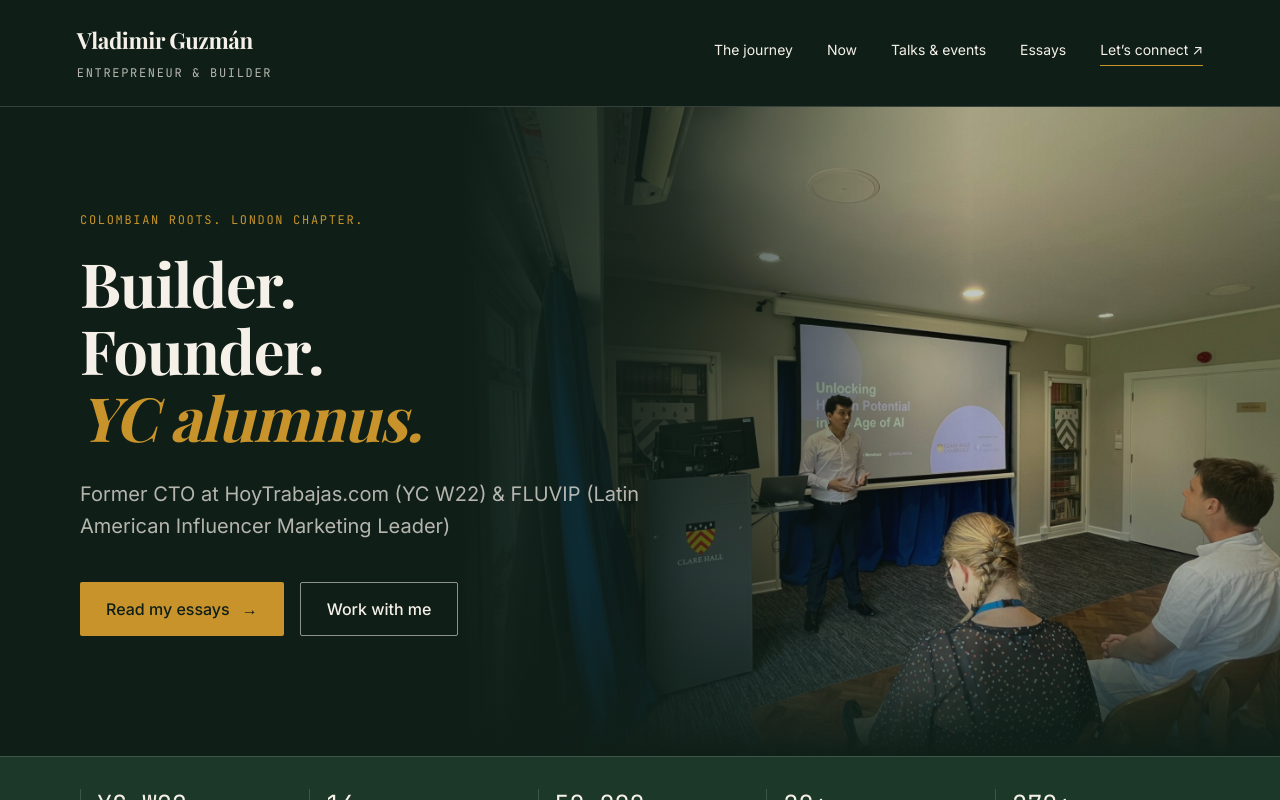
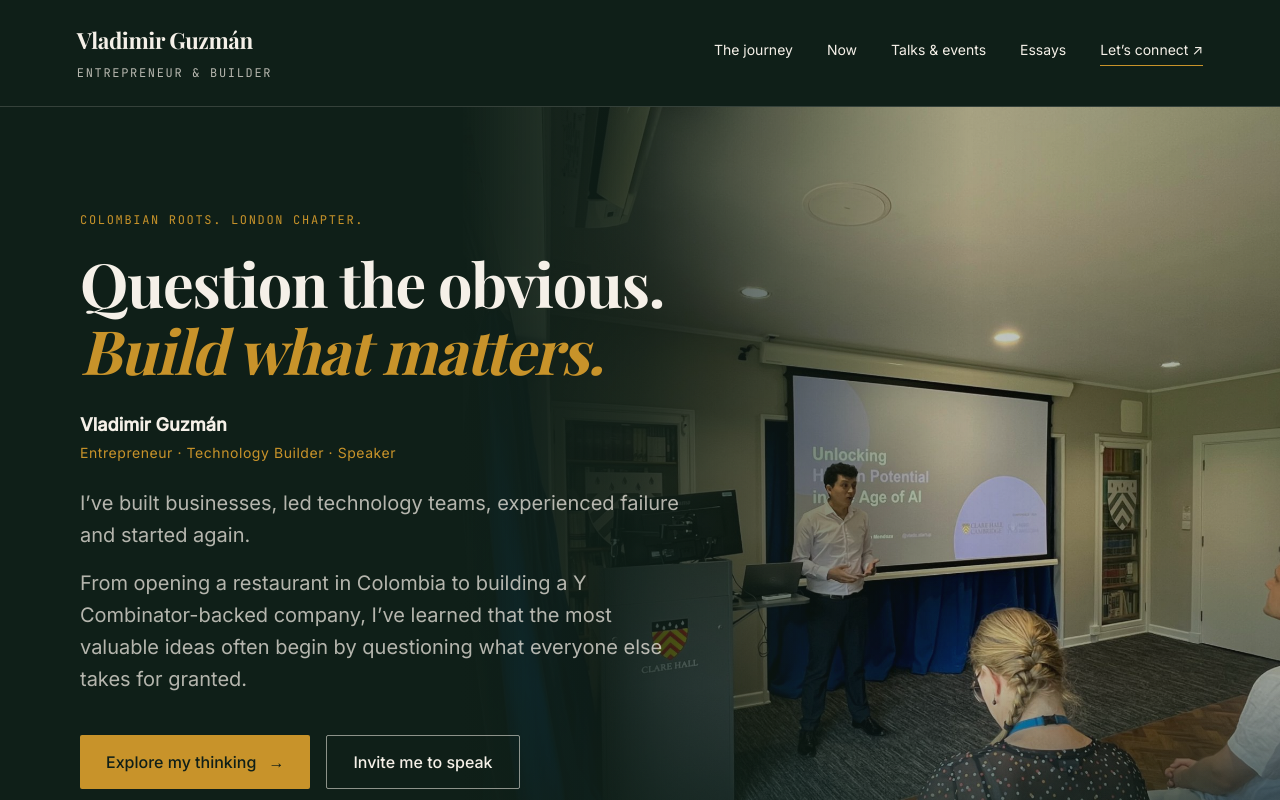
Before and after one commit to vlaguzman/personal_site, a Next.js app: page / in a window 1280 px wide. Shown: the top 800 px of the page. Built offline with nearby package versions, Linux system fonts and the light colour scheme.

Commit message:
feat: reposition hero around 'Question the obvious. Build what matters.'

```diff
--- a/src/app/globals.css
+++ b/src/app/globals.css
@@ -275,11 +275,37 @@ nav a:last-child {
   color: var(--accent);
 }
 
+.hero-byline {
+  display: flex;
+  flex-direction: column;
+  gap: 4px;
+  margin: 0 0 24px;
+}
+
+.hero-byline strong {
+  font-size: 1.125rem;
+  font-weight: 600;
+}
+
+.hero-byline span {
+  color: var(--accent);
+  font-size: 0.875rem;
+  letter-spacing: 0.04em;
+}
+
 .hero-lead {
   font-size: var(--fs-lead);
   line-height: 1.6;
   color: var(--on-dark-secondary);
   margin: 0 0 40px;
+}
+
+.hero-lead p {
+  margin: 0 0 16px;
+}
+
+.hero-lead p:last-child {
+  margin-bottom: 0;
 }
 
 .hero-actions {
--- a/src/components/landing/Hero.tsx
+++ b/src/components/landing/Hero.tsx
@@ -27,7 +27,15 @@ export function Hero() {
           ))}
           <em>{HERO.headlineEmphasis}</em>
         </h1>
-        <p className="hero-lead">{HERO.subheadline}</p>
+        <p className="hero-byline">
+          <strong>{HERO.byline.name}</strong>
+          <span>{HERO.byline.roles}</span>
+        </p>
+        <div className="hero-lead">
+          {HERO.lead.map((paragraph) => (
+            <p key={paragraph}>{paragraph}</p>
+          ))}
+        </div>
         <div className="hero-actions">
           <a className="cta-primary" href={HERO.primaryCta.href}>
             {HERO.primaryCta.label} <span aria-hidden="true">→</span>
--- a/src/data/hero.ts
+++ b/src/data/hero.ts
@@ -1,15 +1,21 @@
 export const HERO = {
   eyebrow: "COLOMBIAN ROOTS. LONDON CHAPTER.",
-  headlineLines: ["Builder.", "Founder."],
-  headlineEmphasis: "YC alumnus.",
-  subheadline:
-    "Former CTO at HoyTrabajas.com (YC W22) & FLUVIP (Latin American Influencer Marketing Leader)",
+  headlineLines: ["Question the obvious."],
+  headlineEmphasis: "Build what matters.",
+  byline: {
+    name: "Vladimir Guzmán",
+    roles: "Entrepreneur · Technology Builder · Speaker",
+  },
+  lead: [
+    "I’ve built businesses, led technology teams, experienced failure and started again.",
+    "From opening a restaurant in Colombia to building a Y Combinator-backed company, I’ve learned that the most valuable ideas often begin by questioning what everyone else takes for granted.",
+  ],
   photo: {
     src: "/images/hero-cambridge-talk.jpg",
     alt: "Vladimir Guzmán presenting at Clare Hall, Cambridge",
     width: 2000,
     height: 1500,
   },
-  primaryCta: { label: "Read my essays", href: "/essays" },
-  secondaryCta: { label: "Work with me", href: "#contact" },
+  primaryCta: { label: "Explore my thinking", href: "/essays" },
+  secondaryCta: { label: "Invite me to speak", href: "#contact" },
 } as const;
```
Also changed, not shown: 2 other files (tests, documents, lock files or other folders).
